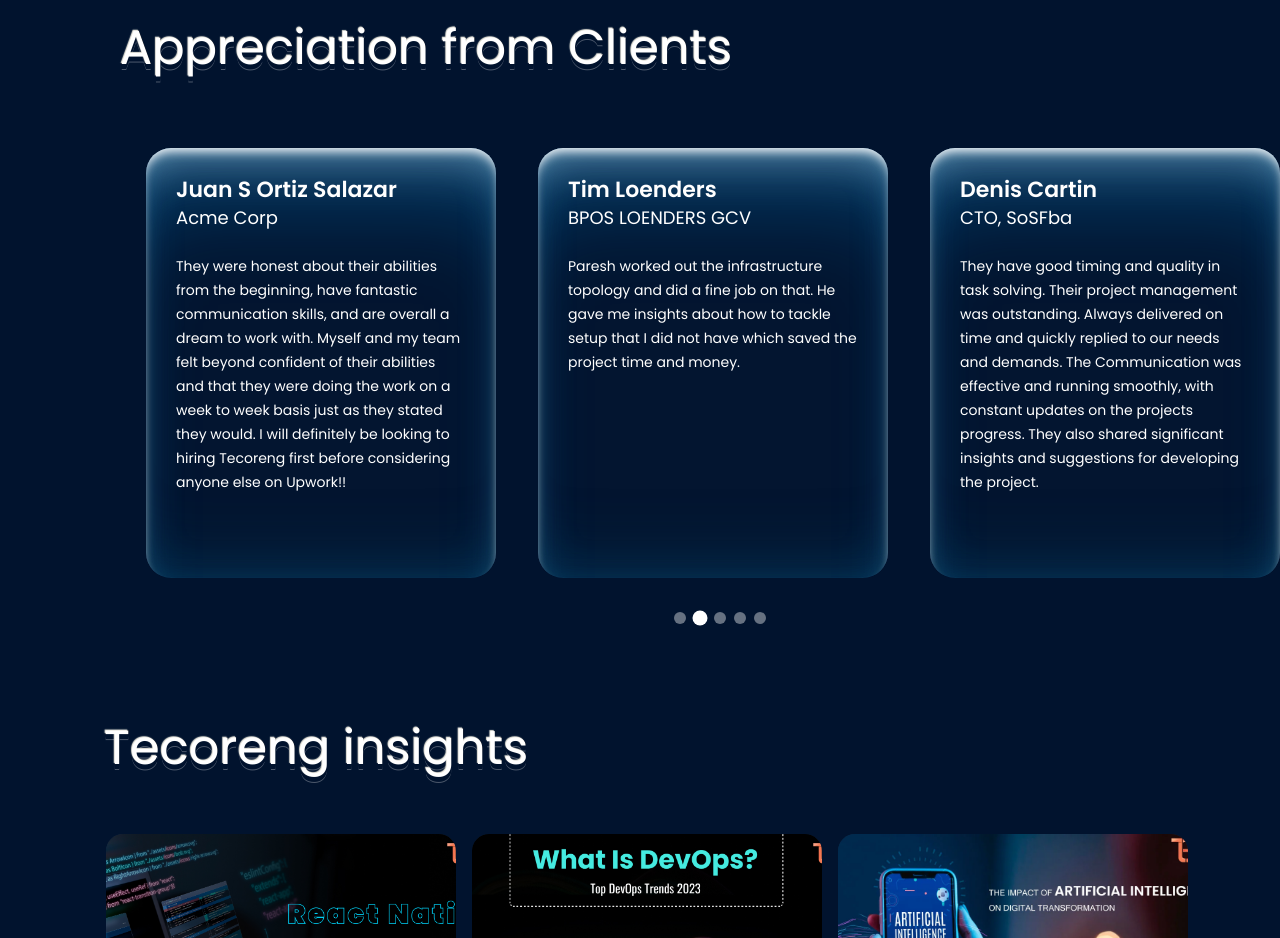
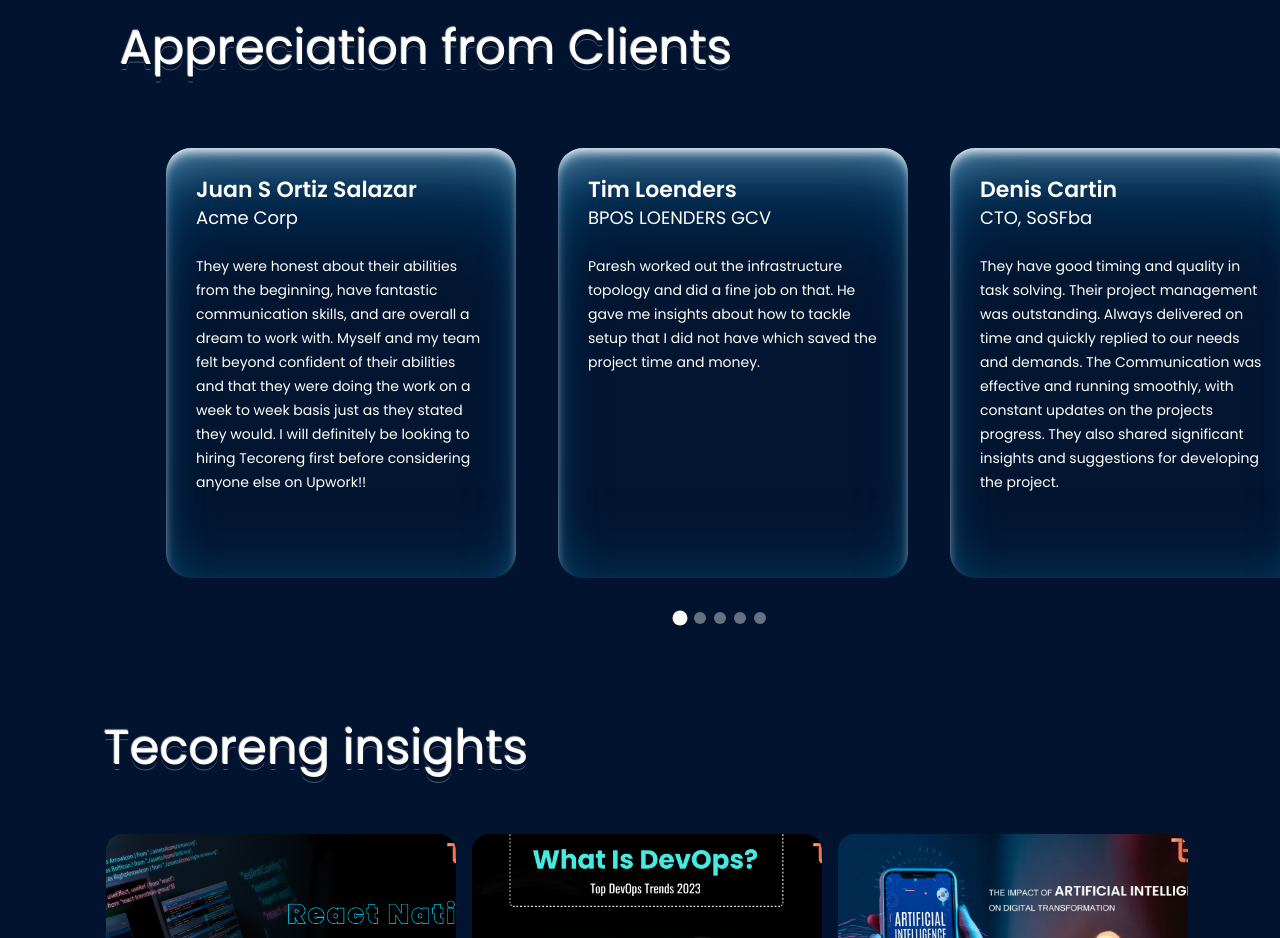
Before and after one commit to Devang0907/tecoreng-clone, a React (Vite) app: page / in a window 1280 px wide. Shown: the part 9660-10598 px from the top of the page. Built offline with nearby package versions, Linux system fonts and the light colour scheme.

Commit message:
Fix auto movement issue in Appreciation section

```diff
--- a/src/components/AppreciationSection.jsx
+++ b/src/components/AppreciationSection.jsx
@@ -40,12 +40,14 @@
     useEffect(() => {
         if (!isPaused) {
             const timer = setInterval(() => {
-                setActiveSlide((prev) => (prev + 1) % testimonials.length);
-            }, 1000);
+                setActiveSlide((prev) => (prev + 1) % (testimonials.length - prev));
+            }, 2000); // Slower auto-scroll for better UX
 
             return () => clearInterval(timer);
         }
     }, [isPaused, testimonials.length]);
+
+
 
     const goToSlide = (index) => {
         setActiveSlide(index);
@@ -54,8 +56,8 @@
     };
 
     const handleDragStop = (e, data) => {
-        const width = carouselRef.current.offsetWidth / testimonials.length;
-        const newSlide = Math.round(data.x / width);
+        const slideWidth = 400; // Width of each card
+        const newSlide = Math.round(-data.x / slideWidth);
         setActiveSlide(newSlide);
     };
 
@@ -63,7 +65,7 @@
         margin: '10px',
         padding: '30px',
         height: '430px',
-        width:'350px',
+        width: '350px',
         fontSize: '16px',
         lineHeight: '24px',
         background: 'rgba(255, 255, 255, 0.01)',
@@ -81,19 +83,27 @@
         <section className="items-center h-auto md:h-[700px] px-4 md:px-30 bg-[#01132e] text-white">
             <div className="w-[1200px]">
                 <h2 className="text-3xl pb-12 md:text-5xl leading-[54px] md:leading-[84px] text-shadow text-shadow-custom text-center md:text-left">
-                Appreciation from Clients
+                    Appreciation from Clients
                 </h2>
                 <div
-                    className="relative h-[500px] max-w-7xl mx-auto px-4 overflow-hidden"
+                    className="relative h-[500px] max-w-[1160px] mx-auto px-4 overflow-hidden"
                     onMouseEnter={() => setIsPaused(true)}
                     onMouseLeave={() => setIsPaused(false)}
                 >
                     <Draggable
                         axis="x"
                         bounds={{ left: -((testimonials.length - slidesToShow) * 400), right: 0 }}
+                        position={{ x: -activeSlide * 400, y: 0 }} // Syncing position with activeSlide
                         onStop={handleDragStop}
                     >
-                        <div className="flex items-center gap-3" style={carouselStyle} ref={carouselRef}>
+                        <div
+                            className="flex items-center gap-3"
+                            ref={carouselRef}
+                            style={{
+                                transform: `translateX(-${activeSlide * 400}px)`,
+                                transition: "transform 0.5s ease-in-out", // Smooth movement effect
+                            }}
+                        >
                             {testimonials.map((testimonial, index) => (
                                 <div key={index} className="min-w-[380px]">
                                     <div style={cardStyle}>
@@ -102,20 +112,15 @@
                                                 <h3 className="text-white text-[22px] font-semibold mb-1">
                                                     {testimonial.name}
                                                 </h3>
-                                                <p className="text-[18px]">
-                                                    {testimonial.role}
-                                                </p>
+                                                <p className="text-[18px]">{testimonial.role}</p>
                                             </div>
-                                            <p className="text-[14px]">
-                                                {testimonial.text}
-                                            </p>
+                                            <p className="text-[14px]">{testimonial.text}</p>
                                         </div>
                                     </div>
                                 </div>
                             ))}
                         </div>
                     </Draggable>
-
                     {/* Dot Navigation */}
                     <div className="flex justify-center gap-2 mt-6">
                         {testimonials.map((_, index) => (
```
